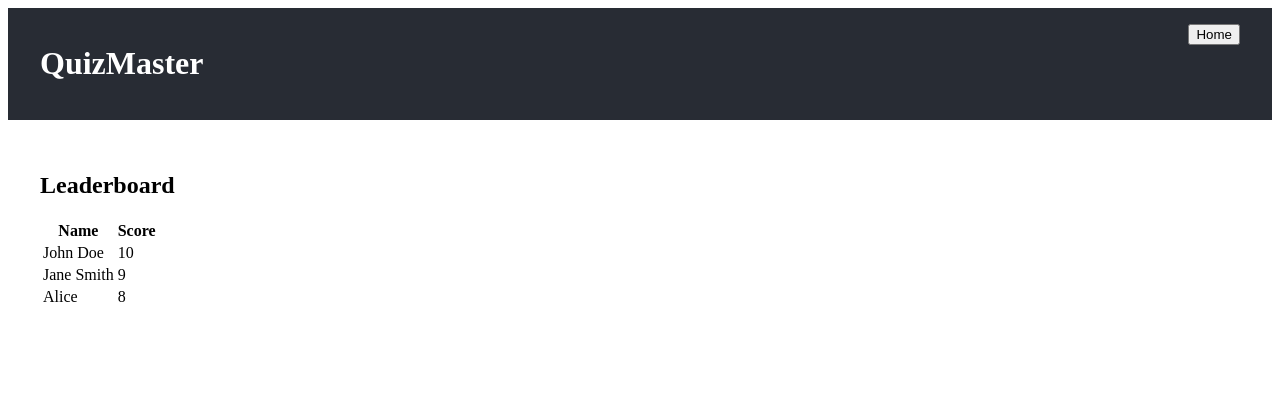
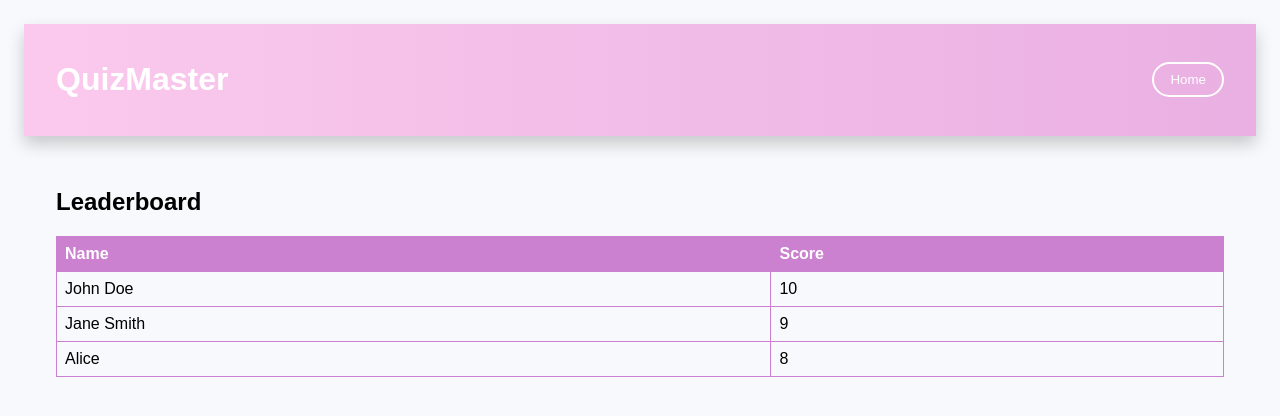
Before and after one commit to NinaLaliashvili/Fight-Fake-News, a React (Create React App) app in the folder fact-fiction/: page / in a window 1280 px wide. Both pictures are taken after a click on the button "Leaderboard". Shown: the top 416 px of the page. Built offline with nearby package versions, Linux system fonts and the light colour scheme.

Commit message:
leaderboard.css

```diff
--- a/fact-fiction/src/App.css
+++ b/fact-fiction/src/App.css
@@ -2,3 +2,11 @@
     height: 100%;
     width: 100%;
 }
+
+* {
+    font-family: 'Montserrat', sans-serif;
+}
+
+body {
+       background-color: #f7f9fc;
+}
--- a/fact-fiction/src/Components/Home/HomeComponent.css
+++ b/fact-fiction/src/Components/Home/HomeComponent.css
@@ -12,7 +12,6 @@
 
 .home-container {
   font-family: Arial, sans-serif;
-  background-color: #f7f9fc;
   padding: 1em;
 }
 
@@ -30,13 +29,13 @@
 
 .nav {
   display: flex;
-  gap: 1rem;
+  gap: 0.7rem;
 }
 
 .nav button {
   background-color: transparent;
   color: white;
-  border: 1px solid white;
+  border: 2px solid white;
   padding: 0.5rem 1rem;
   cursor: pointer;
   transition: all 0.3s;
@@ -87,4 +86,5 @@
 .fun-fact p {
   margin-top: 0.5rem;
   font-size: 1.1rem;
+  line-height: 1.5;
 }
--- a/fact-fiction/src/Components/Leaderboard/LeaderboardComponent.css
+++ b/fact-fiction/src/Components/Leaderboard/LeaderboardComponent.css
@@ -0,0 +1,52 @@
+.leaderboard-container {
+    padding: 1em;
+}
+
+header {
+    background: linear-gradient(270deg, #cb81d0, #fecfef, #ee8fb5);
+  background-size: 600% 600%;
+  animation: gradientBackground 15s ease infinite;
+  color: white;
+  display: flex;
+  justify-content: space-between;
+  align-items: center;
+  padding: 1rem 2rem;
+  box-shadow: 0 8px 16px 0 rgba(0, 0, 0, 0.2);
+}
+
+nav button {
+    background-color: transparent;
+    color: white;
+    border: 2px solid white;
+    padding: 0.5rem 1rem;
+    cursor: pointer;
+    transition: all 0.3s;
+    border-radius: 25px;
+}
+
+nav button:hover {
+    background-color: white;
+    color: #cb81d0;
+    transform: scale(1.05);
+  }
+
+  table {
+    width: 100%;
+    margin-top: 1rem;
+    border-collapse: collapse;
+  }
+
+  table, th, td {
+    border: 1px solid #cb81d0;
+    padding: 8px;
+    text-align: left;
+  }
+
+  th {
+    background-color: #cb81d0;
+    color: white;
+  }
+
+  tbody tr:hover {
+    background-color: #fecfef;
+  }
```
